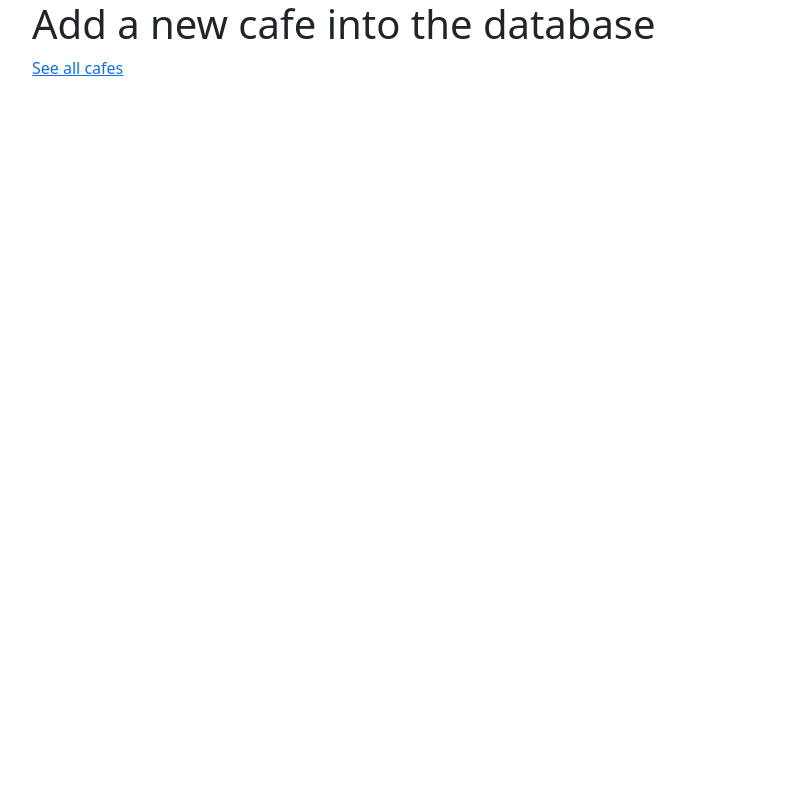
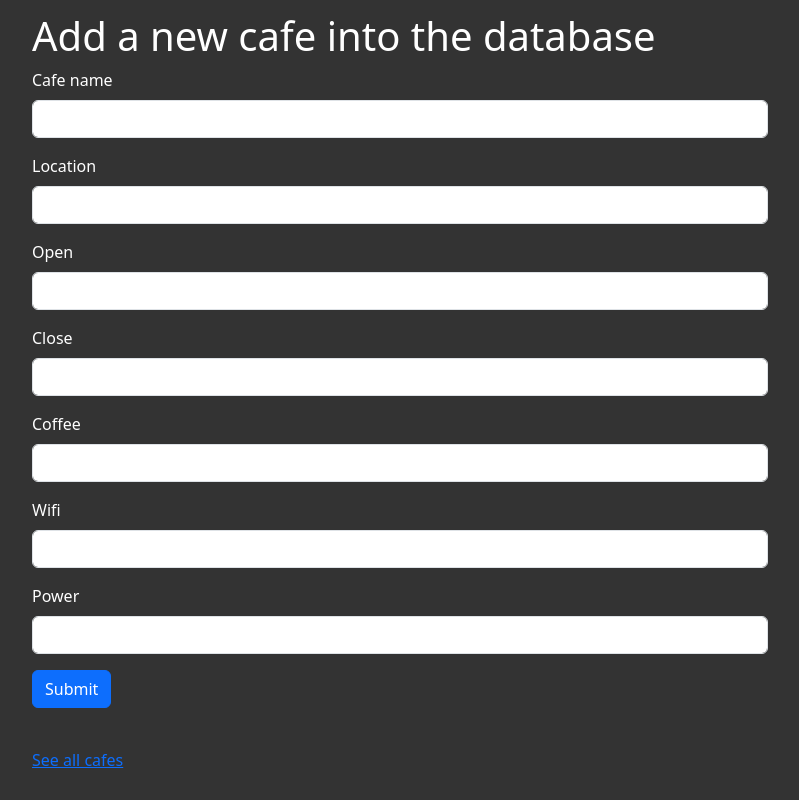
Before and after one commit to krizhnaa/WEB-DEV-TESTS, a Flask app: page /add in a window 1280 px wide. Shown: the whole page, without its empty margins (50-849 px from the left). Run offline with Flask 3, Linux system fonts and the light colour scheme; some libraries are stand-ins or nearby versions.

Commit message:
The body of Add is set-up

```diff
--- a/day-62-starting-files-coffee-and-wifi/main.py
+++ b/day-62-starting-files-coffee-and-wifi/main.py
@@ -12,6 +12,12 @@ Bootstrap5(app)
 
 class CafeForm(FlaskForm):
     cafe = StringField('Cafe name', validators=[DataRequired()])
+    location = StringField('Location', validators=[DataRequired()])
+    open = StringField('Open', validators=[DataRequired()])
+    close = StringField('Close', validators=[DataRequired()])
+    coffee = StringField('Coffee', validators=[DataRequired()])
+    wifi = StringField('Wifi', validators=[DataRequired()])
+    power = StringField('Power', validators=[DataRequired()])
     submit = SubmitField('Submit')
 
 # Exercise:
@@ -23,12 +29,11 @@ class CafeForm(FlaskForm):
 # ---------------------------------------------------------------------------
 
 
-
+css_url = "static/css/styles.css"
 
 
 @app.route("/")
 def index():
-    css_url = "static/css/styles.css"
     return render_template("index.html", css_url=css_url)
 
 
@@ -40,12 +45,11 @@ def add_cafe():
     # Exercise:
     # Make the form write a new row into cafe-data.csv
     # with   if form.validate_on_submit()
-    return render_template('add.html', form=form)
+    return render_template('add.html', form=form, css_url=css_url)
 
 
 @app.route('/cafes')
 def cafes():
-    css_url = "static/css/styles.css"
     with open('cafe-data.csv', newline='', encoding='utf-8') as csv_file:
         csv_data = csv.reader(csv_file, delimiter=',')
         list_of_rows = []
--- a/day-62-starting-files-coffee-and-wifi/templates/add.html
+++ b/day-62-starting-files-coffee-and-wifi/templates/add.html
@@ -1,20 +1,22 @@
 {% extends 'base.html' %}
-<!--Don't forget your import here-->
+{% from 'bootstrap5/form.html' import render_form %}
 {% block title %}Add A New Cafe{% endblock %}
 
 {% block content %}
-<div class="container">
-  <div class="row">
-    <div class="col-sm-12 col-md-8">
+<div class="jumbotron">
+    <div class="container">
+        <div class="row">
+            <div class="col-sm-12 col-md-8">
 
-      <h1>Add a new cafe into the database</h1>
+                <h1>Add a new cafe into the database</h1>
 
-      <!-- This is where your WTForm will go -->
+                {{ render_form(form) }}
 
-	  <p class="space-above"><a href="#">See all cafes</a></p>
+                <p class="space-above"><a href="{{ url_for('cafes') }}">See all cafes</a></p>
 
+            </div>
+        </div>
     </div>
-  </div>
 </div>
 
 {% endblock %}
--- a/day-62-starting-files-coffee-and-wifi/templates/cafes.html
+++ b/day-62-starting-files-coffee-and-wifi/templates/cafes.html
@@ -1,4 +1,5 @@
 {% extends 'base.html' %}
+
 {% block title %}Restaurants{% endblock %}
 
 {% block content %}
```
